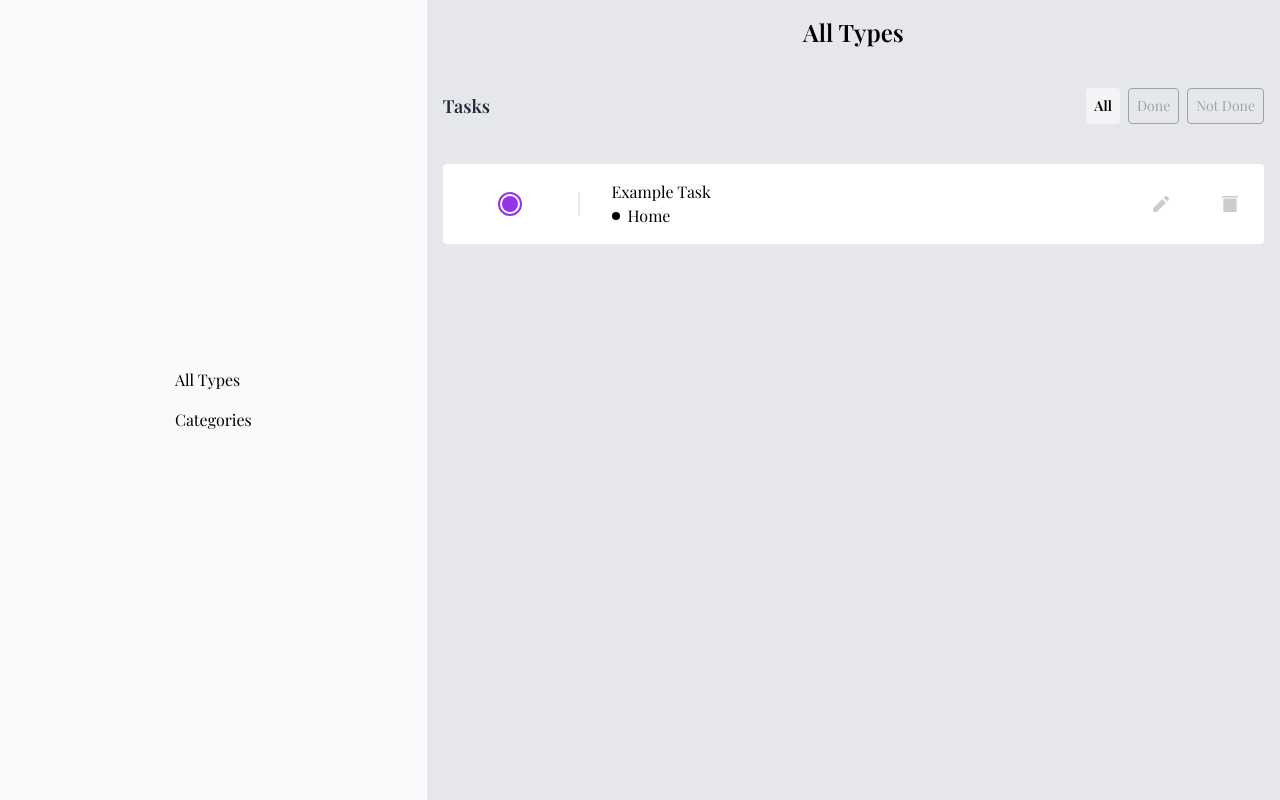
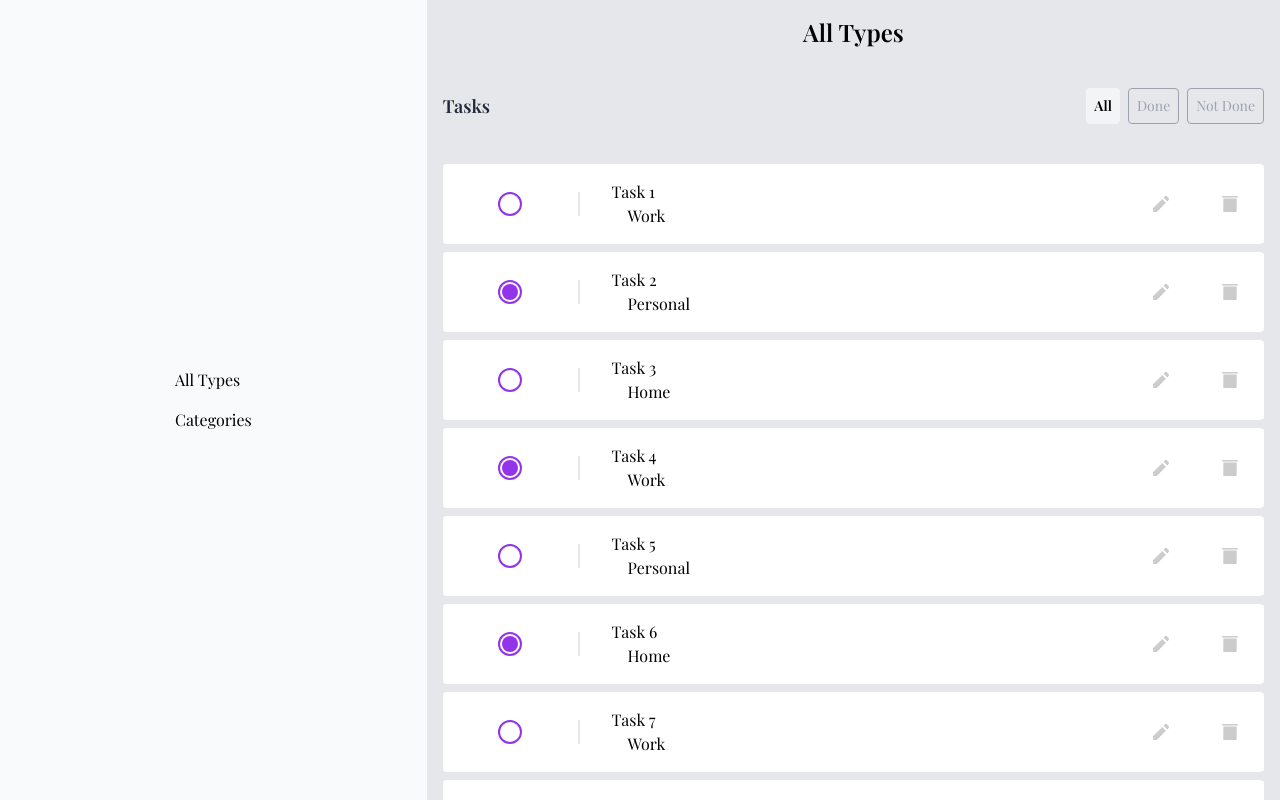
Before and after one commit to GoktugMuratDemir/task-master, a React (Create React App) app: page / in a window 1280 px wide. Built offline with nearby package versions, Linux system fonts and the light colour scheme; a web font is replaced by a local one.

Commit message:
context yapısı oluşuturuldu sayfalar düzenlendi

```diff
--- a/src/Components/TaskCard.tsx
+++ b/src/Components/TaskCard.tsx
@@ -1,21 +1,27 @@
 import React from "react";
+import { TaskProps } from "../Context/TaskType";
 
-const TaskCard = () => {
+interface TaskCardProps {
+  task: TaskProps;
+}
+
+const TaskCard: React.FC<TaskCardProps> = ({ task }) => {
   return (
     <div className="bg-white rounded grid grid-cols-12 items-center py-4 divide-x-1">
       <div className="col-span-2 border-r-2">
         <div className="flex justify-center">
           <div className="w-6 h-6 border-2 border-purple-600 rounded-full flex items-center justify-center cursor-pointer">
-            {/* koşulu buraya yazacaksın */}
-            <div className="w-4 h-4 bg-purple-600 rounded-full"></div>
+            {task.done && (
+              <div className="w-4 h-4 bg-purple-600 rounded-full"></div>
+            )}
           </div>
         </div>
       </div>
       <div className="col-span-8 px-8">
-        <div>Example Task</div>
+        <div>{task.title}</div>
         <div className="flex gap-2 items-center">
-          <div className="bg-black w-2 h-2 rounded-full"></div>
-          <div>Home</div>
+          <div className={`bg-[${task?.color}] w-2 h-2 rounded-full`}></div>
+          <div>{task.categorie}</div>
         </div>
       </div>
       <div className="col-span-1 flex justify-center">
--- /dev/null
+++ b/src/Context/TaskListContext.tsx
@@ -0,0 +1,91 @@
+import React, { useState, createContext } from "react";
+import { TaskListType, TaskProps } from "./TaskType";
+
+interface ChildrenProps {
+  children: React.ReactNode;
+}
+
+export const TaskListContext = createContext<TaskListType | null>(null);
+
+export const TaskListContextProvider: React.FC<ChildrenProps> = ({
+  children,
+}) => {
+  const [taskList, setTaskList] = useState<TaskProps[]>([
+    {
+      id: 1,
+      title: "Task 1",
+      done: false,
+      categorie: "Work",
+      color: "#00FF00",
+    },
+    {
+      id: 2,
+      title: "Task 2",
+      done: true,
+      categorie: "Personal",
+      color: "#C0C0C0",
+    },
+    {
+      id: 3,
+      title: "Task 3",
+      done: false,
+      categorie: "Home",
+      color: "#00FFFF",
+    },
+    {
+      id: 4,
+      title: "Task 4",
+      done: true,
+      categorie: "Work",
+      color: "#00FF00",
+    },
+    {
+      id: 5,
+      title: "Task 5",
+      done: false,
+      categorie: "Personal",
+      color: "#C0C0C0",
+    },
+    {
+      id: 6,
+      title: "Task 6",
+      done: true,
+      categorie: "Home",
+      color: "#00FFFF",
+    },
+    {
+      id: 7,
+      title: "Task 7",
+      done: false,
+      categorie: "Work",
+      color: "#00FF00",
+    },
+    {
+      id: 8,
+      title: "Task 8",
+      done: true,
+      categorie: "Personal",
+      color: "#C0C0C0",
+    },
+    {
+      id: 9,
+      title: "Task 9",
+      done: false,
+      categorie: "Home",
+      color: "#00FFFF",
+    },
+    {
+      id: 10,
+      title: "Task 10",
+      done: true,
+      categorie: "Work",
+      color: "#00FF00",
+    },
+  ]);
+
+  return (
+    <TaskListContext.Provider value={{ taskList, setTaskList }}>
+      {children}
+    </TaskListContext.Provider>
+  );
+};
--- /dev/null
+++ b/src/Context/TaskType.ts
@@ -0,0 +1,17 @@
+export interface TaskProps{
+    id:number;
+    title: string;
+    done:boolean;
+    categorie: string;
+    color: string;
+};
+
+export type TaskListType = {
+    taskList: TaskProps[];
+    setTaskList: React.Dispatch<React.SetStateAction<TaskProps[]>>;
+    // doneTasks: TaskProps[];
+    // notDoneTasks: TaskProps[];
+    // addTask:(task: TaskProps)=>void;
+    // checkTask: (id:number) =>void;
+    // deleteTask: (id:number)=>void;
+}
--- a/src/Layouts/Main.tsx
+++ b/src/Layouts/Main.tsx
@@ -3,11 +3,11 @@ import { SideBarList } from "./SideBar/SideBarList";
 
 export const LayoutMain = () => {
   return (
-    <div className="mx-auto h-screen grid grid-cols-12">
+    <div className="mx-auto max-h-screen h-screen grid grid-cols-12">
       <div className="col-span-4 bg-gray-50 p-4 flex items-center justify-center ">
         <SideBarList />
       </div>
-      <div className="col-span-8 bg-gray-200 p-4">
+      <div className="col-span-8  max-h-screen h-screen overflow-auto bg-gray-200 p-4">
         <Outlet />
       </div>
     </div>
--- a/src/Layouts/SideBar/SideBarList.tsx
+++ b/src/Layouts/SideBar/SideBarList.tsx
@@ -20,8 +20,12 @@ export const SideBarList: React.FC = () => {
       to: "/categorie/home",
     },
     {
-      name: "Shopping List",
-      to: "/categorie/shopping-list",
+      name: "Work",
+      to: "/categorie/work",
+    },
+    {
+      name: "Personal",
+      to: "/categorie/personal",
     },
     // Diğer kategorileri buraya ekleyebilirsiniz
   ];
--- /dev/null
+++ b/src/Pages/Categories/Personal.tsx
@@ -0,0 +1,7 @@
+import React from 'react'
+
+export const PersonalCategoriePage = () => {
+  return (
+    <div>Personal</div>
+  )
+}
--- a/src/Pages/Categories/Shopping-List.tsx
+++ b/src/Pages/Categories/Work.tsx
@@ -1,6 +1,6 @@
 import React from 'react'
 
-export const ShoppingList = () => {
+export const WorkCategoriePage = () => {
   return (
     <div>ShoppingLis</div>
   )
--- a/src/Pages/Home.tsx
+++ b/src/Pages/Home.tsx
@@ -1,14 +1,26 @@
-import React from "react";
+import React, { useContext } from "react";
 import { HeaderTitle } from "../Components/HeaderTitle";
 import { FilterBar } from "../Components/FilterBar";
 import TaskCard from "../Components/TaskCard";
+import { TaskListContext } from "../Context/TaskListContext";
+import { TaskListType } from "../Context/TaskType";
 
 export const Home: React.FC = () => {
+  const { taskList } = useContext(TaskListContext) as TaskListType;
+
+  // console.log(taskList);
+
   return (
     <div className="flex flex-col gap-10">
       <HeaderTitle title="All Types" />
       <FilterBar />
-      <TaskCard />
+      <div className="flex flex-col gap-2">
+        {
+          taskList.map((task,index)=>(
+            <TaskCard key={index} task={task} />
+          ))
+        }
+      </div>
     </div>
   );
 };
```
Also changed, not shown: src/App.tsx (+8 -5 lines), src/Routes/Routes.tsx (+8 -3 lines).
